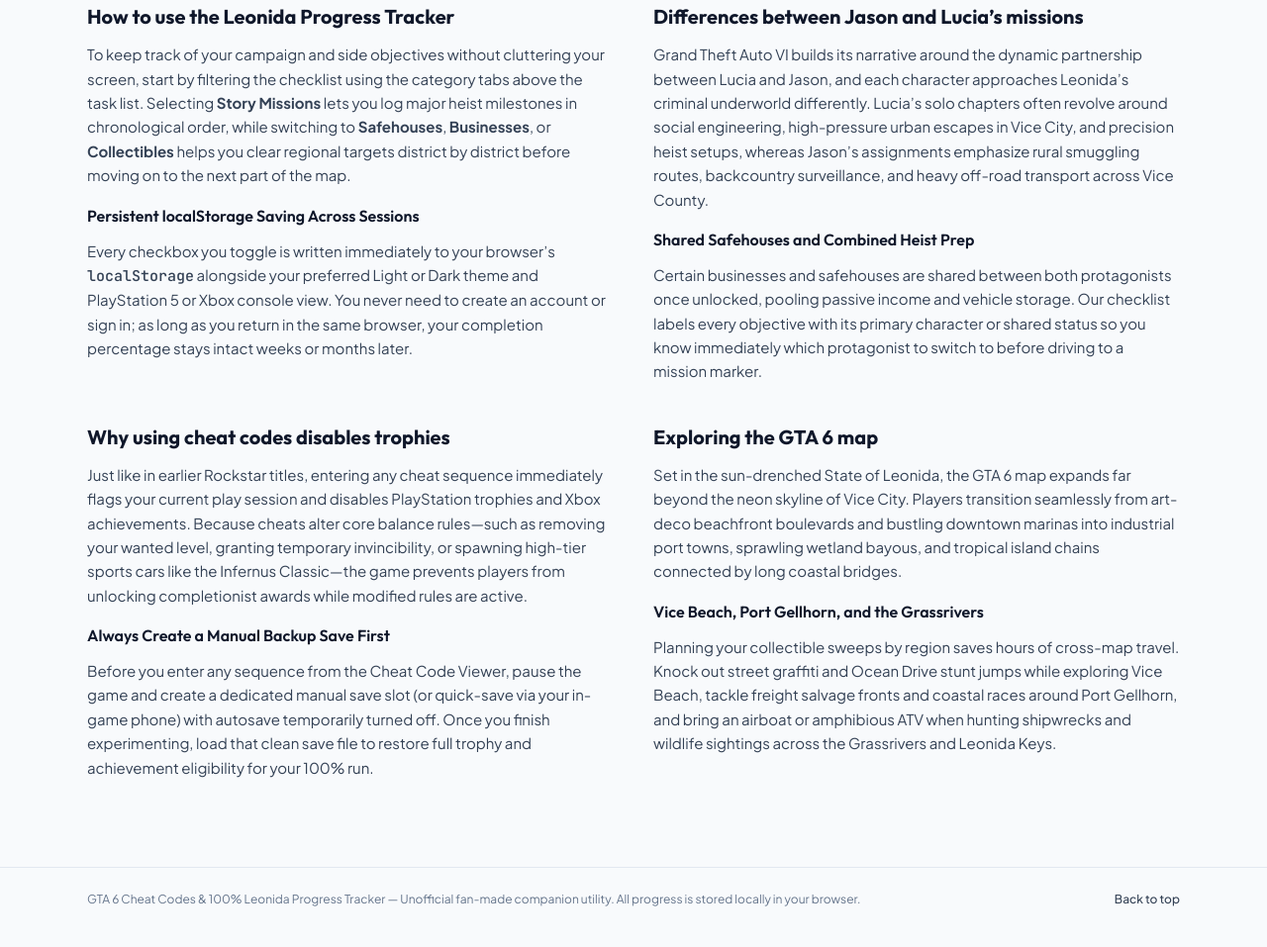
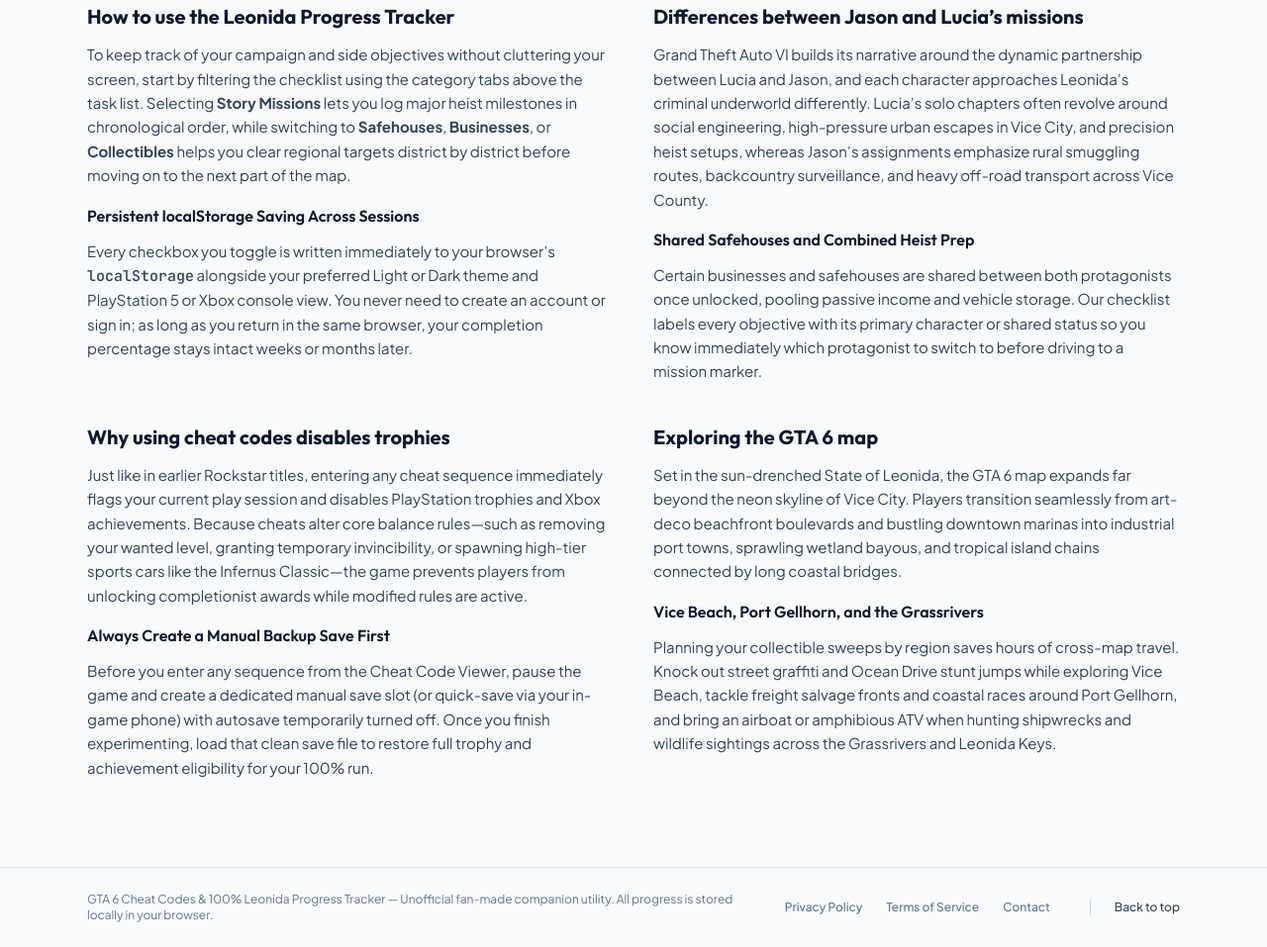
Before and after one commit to mr-popo664/gta6-tracker, a plain HTML site: page index.html in a window 1280 px wide. Shown: the part 1796-2753 px from the top of the page at 99% size. Drawn offline with nearby package versions, Linux system fonts and the light colour scheme.

Commit message:
Enhance footer with legal links and contact info
Updated footer to include legal links and contact email.

```diff
--- a/index.html
+++ b/index.html
@@ -563,17 +563,23 @@
     </main>
 
     <!-- Minimal Footer -->
+   <!-- Minimal Footer with Legal Links & Direct Email -->
     <footer class="border-t border-slate-200 dark:border-slate-800/80 mt-12">
-      <div class="max-w-6xl mx-auto px-4 sm:px-6 py-6 flex flex-col sm:flex-row items-center justify-between gap-4 text-xs text-slate-500 dark:text-slate-400">
-        <p>
+      <div class="max-w-6xl mx-auto px-4 sm:px-6 py-6 flex flex-col md:flex-row items-center justify-between gap-4 text-xs text-slate-500 dark:text-slate-400">
+        <p class="text-center md:text-left max-w-2xl">
           GTA 6 Cheat Codes &amp; 100% Leonida Progress Tracker — Unofficial fan-made companion utility. All progress is stored locally in your browser.
         </p>
-        <a
-          href="#top"
-          class="font-medium text-slate-700 dark:text-slate-300 hover:text-vice-pink dark:hover:text-vice-cyanBright transition-colors whitespace-nowrap shrink-0"
-        >
-          Back to top
-        </a>
+        <nav aria-label="Footer Navigation" class="flex flex-wrap items-center justify-center gap-4 sm:gap-6 font-medium">
+          <a href="/Privacy-Policy.html" class="hover:text-vice-pink dark:hover:text-vice-cyanBright transition-colors whitespace-nowrap">Privacy Policy</a>
+          <a href="/Terms-of-Service.html" class="hover:text-vice-pink dark:hover:text-vice-cyanBright transition-colors whitespace-nowrap">Terms of Service</a>
+          <a href="mailto:mohitsonar13@gmail.com" class="hover:text-vice-pink dark:hover:text-vice-cyanBright transition-colors whitespace-nowrap">Contact</a>
+          <a
+            href="#top"
+            class="text-slate-700 dark:text-slate-300 hover:text-vice-pink dark:hover:text-vice-cyanBright transition-colors whitespace-nowrap ml-2 sm:ml-4 pl-4 sm:pl-6 border-l border-slate-300 dark:border-slate-700"
+          >
+            Back to top
+          </a>
+        </nav>
       </div>
     </footer>
 
@@ -1211,6 +1217,8 @@
         renderChecklist();
       })();
     </script>
+
+
     <!-- Cookie Consent Banner -->
 <div id="cookie-banner" class="fixed bottom-0 left-0 w-full bg-slate-900 text-slate-200 p-4 sm:p-6 shadow-2xl z-50 hidden flex-col sm:flex-row items-center justify-between border-t border-slate-700">
   <p class="text-sm mb-4 sm:mb-0 text-center sm:text-left max-w-4xl">
```
